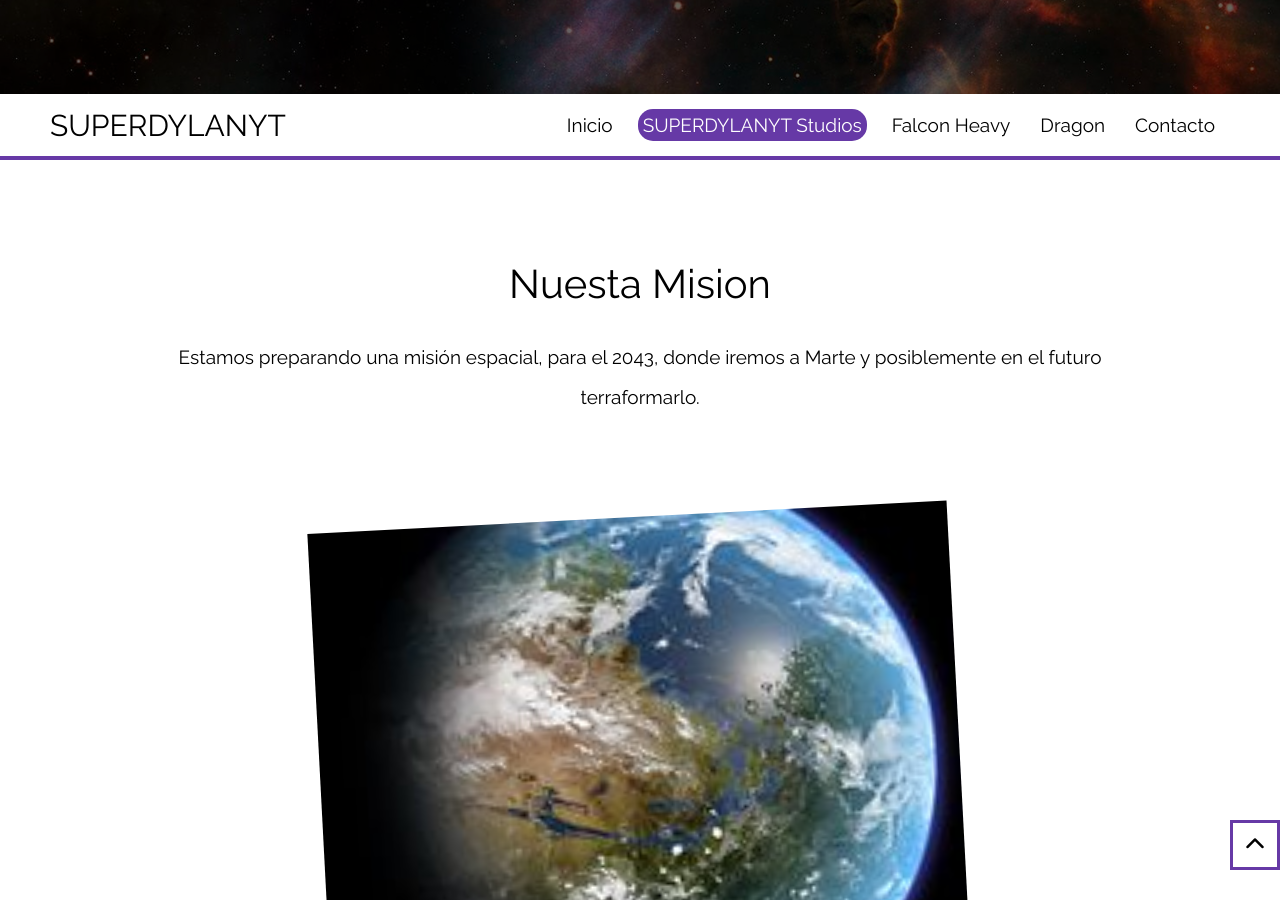
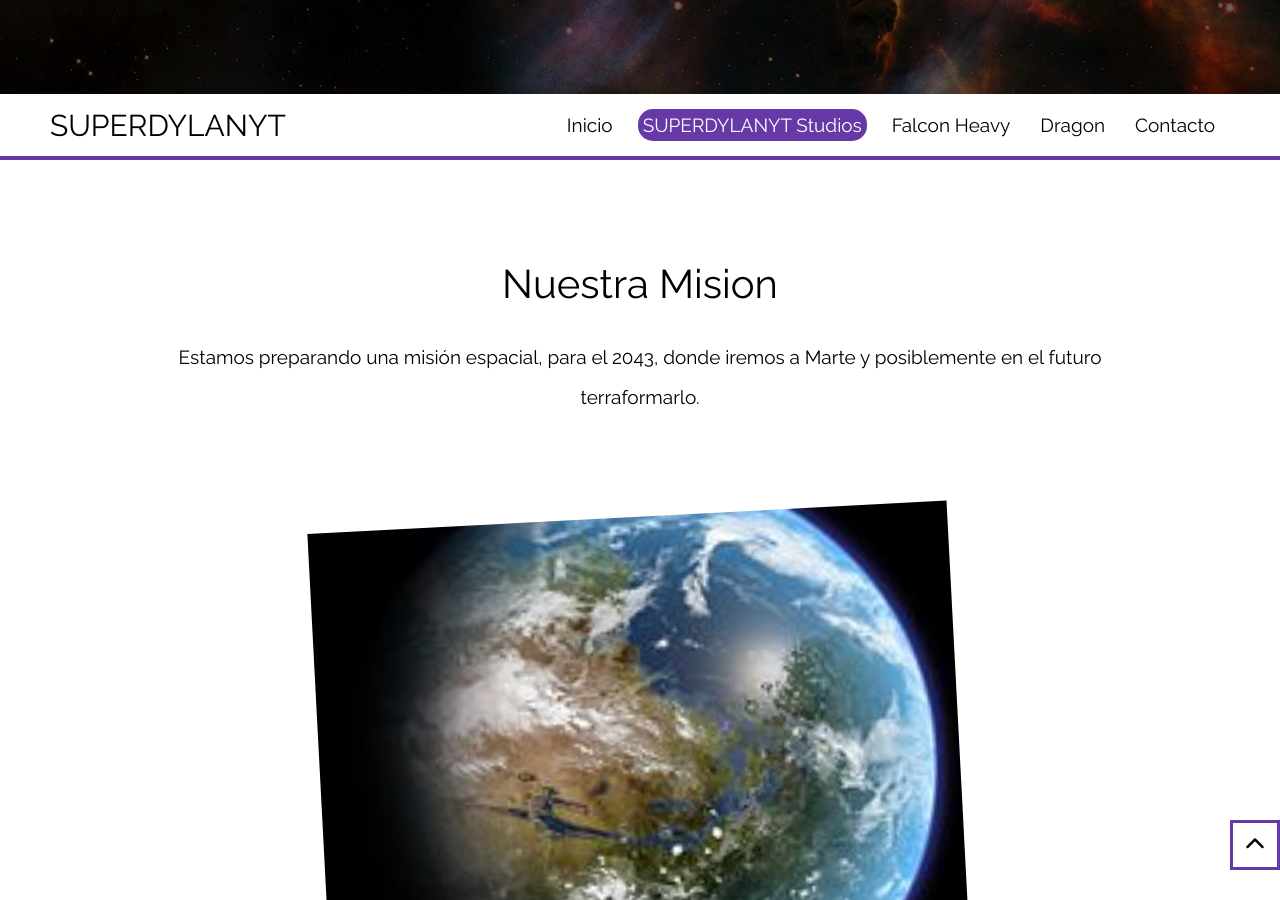
Before and after one commit to dylanmeca/dylanmeca.github.io, a Jekyll site: the page superdylanyt_studios.html, which Jekyll copies as it is, in a window 1280 px wide and 900 px high, scrolled down 806 px. Built offline with Jekyll 4.4.1, drawn with Linux system fonts in a browser that asks for light colours; nearby versions of some CDN libraries.

Commit message:
Update superdylanyt_studios.html

```diff
--- a/superdylanyt_studios.html
+++ b/superdylanyt_studios.html
@@ -51,7 +51,7 @@
     <!-- Mission -->
     <section class="mission">
         <div class="mission-info">
-            <h2>Nuesta Mision</h2>
+            <h2>Nuestra Mision</h2>
             <p> Estamos preparando una misión espacial, para el 2043, donde iremos a Marte y posiblemente en el futuro terraformarlo. </p>
          </div>
         <div class="spacey-img">
```
